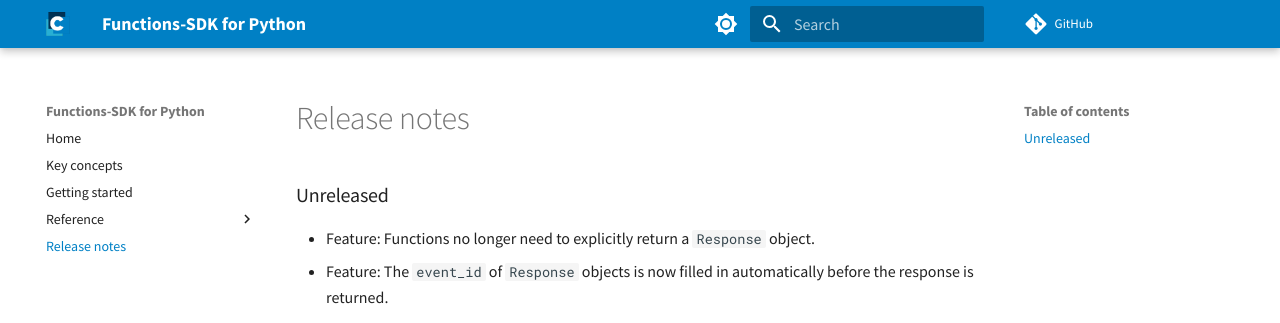
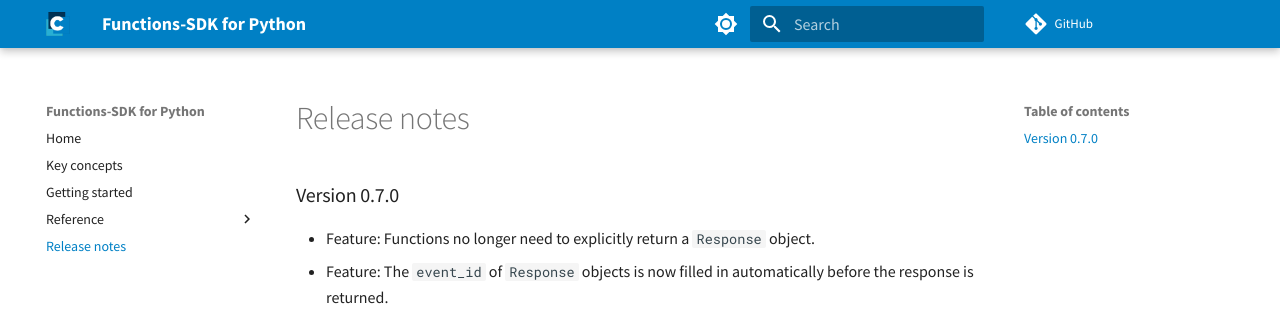
Before and after one commit to cslab/functions-sdk-python, an MkDocs documentation site: the page built from docs/release_notes.md, in a window 1280 px wide. Shown: the top 323 px of the page. Built offline with MkDocs 1.6.1 and Material for MkDocs 9.7.7, drawn with Linux system fonts in a browser that asks for light colours; comment, search, counter and statistics services are not loaded.

Commit message:
update release notes

```diff
--- a/docs/release_notes.md
+++ b/docs/release_notes.md
@@ -1,3 +1,3 @@
-### Unreleased
+### Version 0.7.0
 - Feature: Functions no longer need to explicitly return a `Response` object.
 - Feature: The `event_id` of `Response` objects is now filled in automatically before the response is returned.
```
